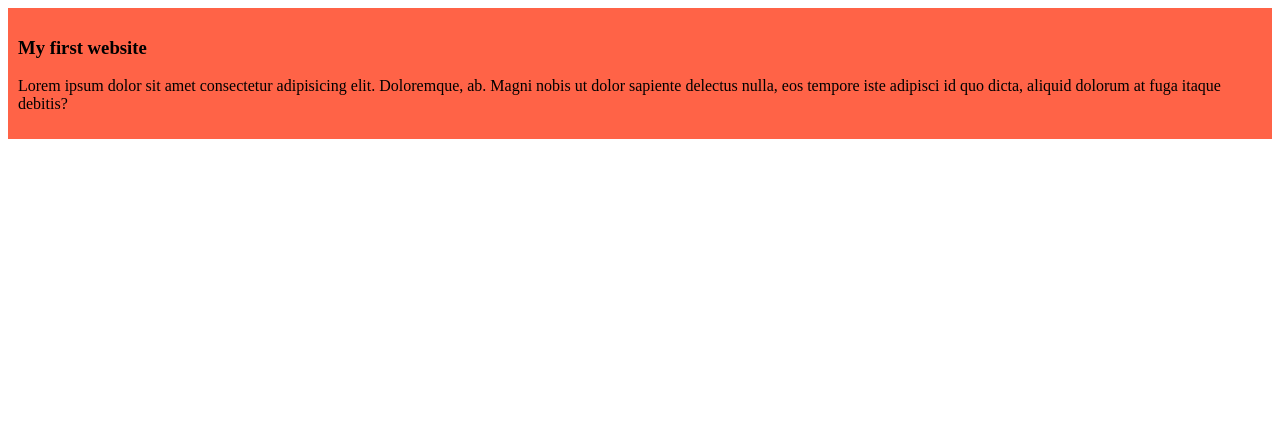
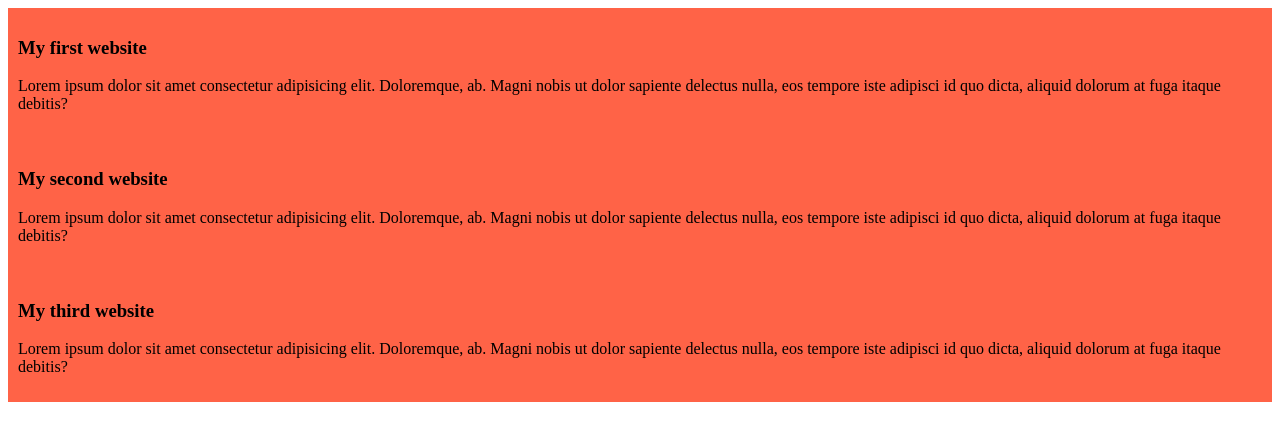
Before and after one commit to mdsihaburrahman/my-shelly-coop-repo, a plain HTML site: page index.html in a window 1280 px wide. Drawn offline with Linux system fonts and the light colour scheme.

Commit message:
added the second and the third blog

```diff
--- a/index.html
+++ b/index.html
@@ -11,6 +11,14 @@
     <h3>My first website</h3>
     <p>Lorem ipsum dolor sit amet consectetur adipisicing elit. Doloremque, ab. Magni nobis ut dolor sapiente delectus nulla, eos tempore iste adipisci id quo dicta, aliquid dolorum at fuga itaque debitis?</p>
     </div>
+    <div>
+    <h3>My second website</h3>
+    <p>Lorem ipsum dolor sit amet consectetur adipisicing elit. Doloremque, ab. Magni nobis ut dolor sapiente delectus nulla, eos tempore iste adipisci id quo dicta, aliquid dolorum at fuga itaque debitis?</p>
+    </div>
+    <div>
+    <h3>My third website</h3>
+    <p>Lorem ipsum dolor sit amet consectetur adipisicing elit. Doloremque, ab. Magni nobis ut dolor sapiente delectus nulla, eos tempore iste adipisci id quo dicta, aliquid dolorum at fuga itaque debitis?</p>
+    </div>
 
 </body>
 </html>
```
